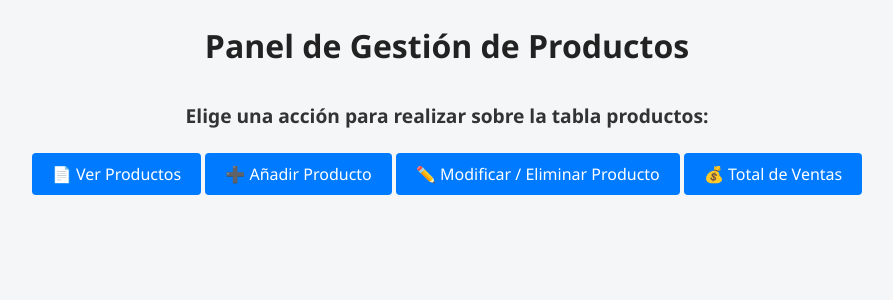
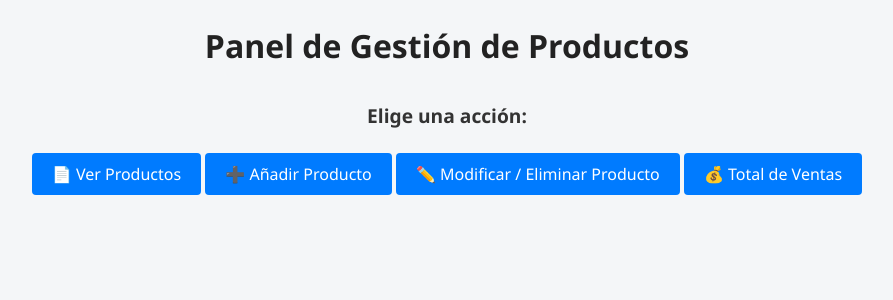
Before and after one commit to Lemmii33/Programacion, a PHP site: page / in a window 1280 px wide. Shown: the top 300 px of the page, without its empty margins (193-1086 px from the left). Run offline with PHP 8.4, Linux system fonts and the light colour scheme.

Commit message:
camio en texto

```diff
--- a/index.php
+++ b/index.php
@@ -10,7 +10,7 @@
 <h1>Panel de Gestión de Productos</h1>
 
 <div class="resumen">
-    <p>Elige una acción para realizar sobre la tabla <strong>productos</strong>:</p>
+    <p>Elige una acción:</p>
 </div>
 
 <div style="text-align:center; margin-top: 30px;">
```
